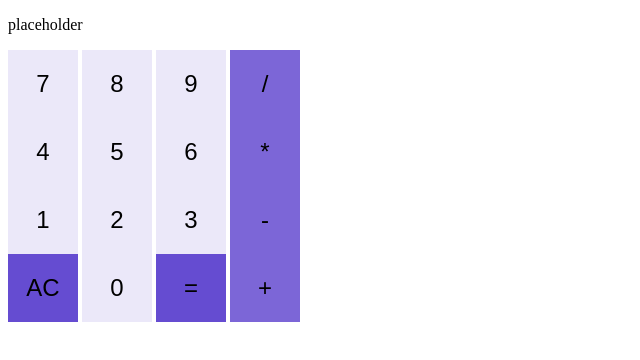
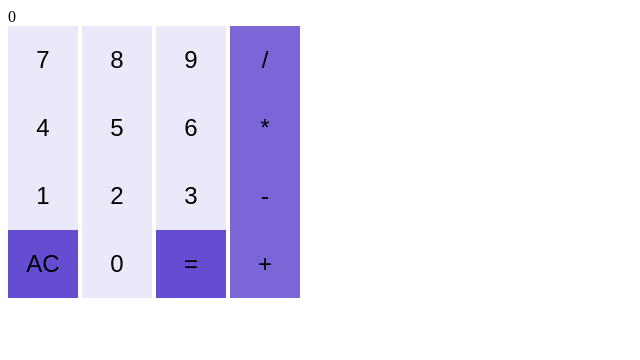
Before and after one commit to dcheng2022/odin-calculator, a plain HTML site: page index.html in a window 1280 px wide. Shown: the whole page, without its empty margins (0-640 px from the left). Drawn offline with Linux system fonts and the light colour scheme.

Commit message:
Add container div and change placeholder to 0

```diff
--- a/index.html
+++ b/index.html
@@ -8,7 +8,8 @@
     </head>
 
     <body>
-        <p class="text-container">placeholder</p>
+        <div class="calculator">
+            <div class="text-container">0</div>
             <div class="button-container">
                 <div class="row-one">
                     <button class="display">7</button>
@@ -35,5 +36,6 @@
                     <button class="display color">+</button>
                 </div>
             </div>
+        </div>
     </body>
 </html>
```
Lines whose indentation alone changed are shown as unchanged.
